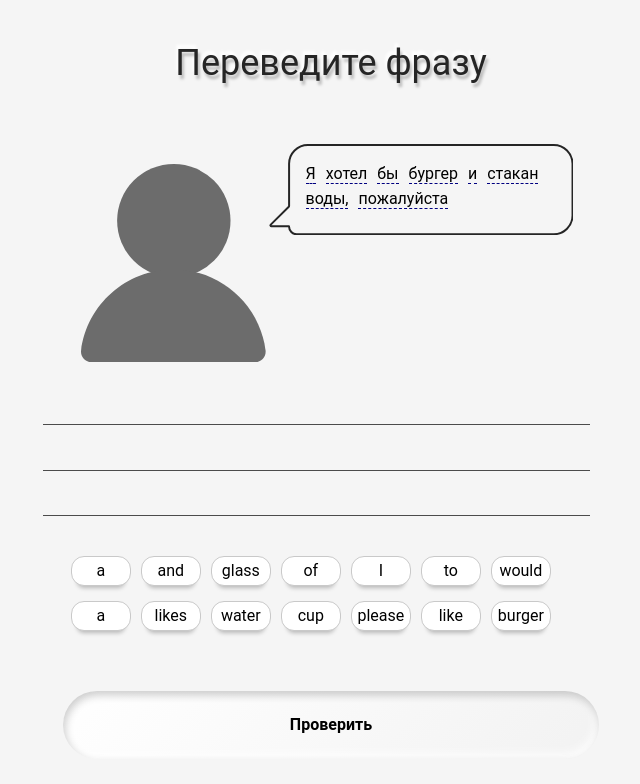
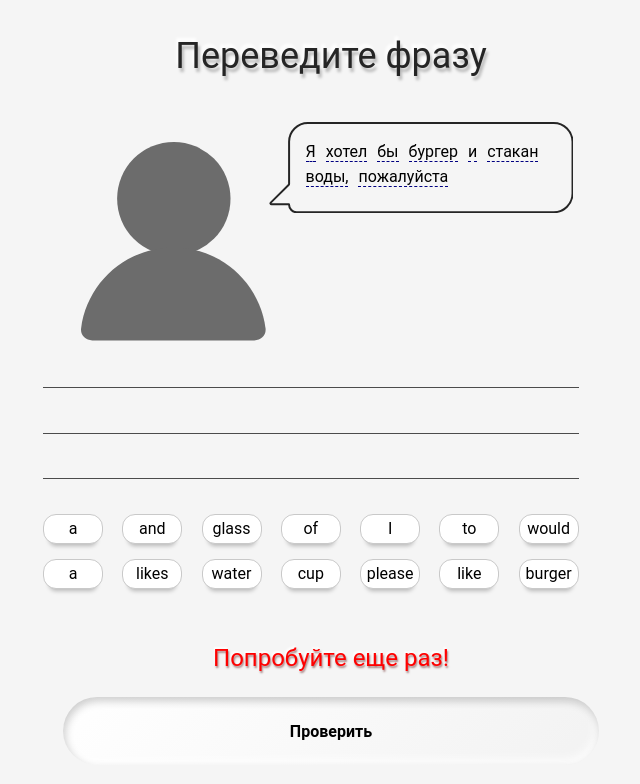
Before and after one commit to Angelina155/ilink_test, a React (Create React App) app: page / in a window 1280 px wide. Both pictures are taken after a click on the button "Проверить". Shown: the top 784 px of the page, without its empty margins (309-949 px from the left). Built offline with nearby package versions, Linux system fonts and the light colour scheme.

Commit message:
+ answer check

```diff
--- a/src/components/AnswerBox.tsx
+++ b/src/components/AnswerBox.tsx
@@ -4,7 +4,7 @@ import styled, { keyframes } from 'styled-components';
 import { KitWord } from '../types/types';
 import AnswerField from './AnswerField';
 import WordsList from './WordsList';
-import AnswerWord from './AnswerWord';
+import CheckButton from './CheckButton';
 
 /*const animation1 = keyframes`
 0% {
@@ -16,31 +16,49 @@ import AnswerWord from './AnswerWord';
 `*/
 
 const StyledAnswerBox = styled.div`
+display: flex;
+flex-direction: column;
+justify-content: space-between;
+gap: 25px;
+margin-bottom: 30px;
 `
 
 interface AnswerBoxProps {
   words: string[];
+  currentAnswer: KitWord[];
+  editCurrentAnswer: (answer: KitWord[]) => void;
 }
 
-const AnswerBox: FC<AnswerBoxProps> = ({ words }) => {
+function shuffleWords(words: string[]): string[] {
+    let res: string[] = Array.from(words);
+
+    for (let curIndex: number = res.length - 1; curIndex > 0; curIndex-- ) {
+        const newIndex: number = Math.floor(Math.random() * (curIndex + 1));
+        const temp = res[curIndex]; res[curIndex] = res[newIndex]; res[newIndex] = temp;
+    }
+
+    return res
+}
+
+function deleteWord (array: KitWord[], id: number, newElement: KitWord | null = null) : KitWord[] {
+    let temp: KitWord[] = array.filter(el => el.id !== id);
+
+    if (newElement) {
+        temp.push(newElement);
+    }
+
+    return temp
+}
+
+
+const AnswerBox: FC<AnswerBoxProps> = ({ words, currentAnswer, editCurrentAnswer }) => {
     const [currentWordsKit, setCurrentWordsKit] = useState<KitWord[]>([]);
-    const [currentAnswer, setCurrentAnswer] = useState<KitWord[]>([]);
     const [currentWord, setCurrentWord] = useState<KitWord>({id: -1, word: ''});
 
     useEffect(() => {
         prepareWords();
     }, [])
 
-    function shuffleWords(words: string[]): string[] {
-        let res: string[] = Array.from(words);
-
-        for (let curIndex: number = res.length - 1; curIndex > 0; curIndex-- ) {
-            const newIndex: number = Math.floor(Math.random() * (curIndex + 1));
-            const temp = res[curIndex]; res[curIndex] = res[newIndex]; res[newIndex] = temp;
-        }
-
-        return res
-    }
 
     function prepareWords() : void {
         const temp: KitWord[] = [];
@@ -52,21 +70,11 @@ const AnswerBox: FC<AnswerBoxProps> = ({ words }) => {
         setCurrentWord(kitWord);
     }
 
-    function deleteWord (array: KitWord[], id: number, newElement: KitWord | null = null) : KitWord[] {
-        let temp: KitWord[] = array.filter(el => el.id !== id);
-
-        if (newElement) {
-            temp.push(newElement);
-        }
-
-        return temp
-    }
-
     function answerFieldDropHandler(e: React.DragEvent): void {
         e.preventDefault();
 
         if (!currentAnswer.includes(currentWord)) {
-            setCurrentAnswer([...currentAnswer, currentWord]);
+            editCurrentAnswer([...currentAnswer, currentWord]);
             setCurrentWordsKit(deleteWord(currentWordsKit, currentWord.id, {id: currentWord.id, word: ''}));
         }
     }
@@ -74,7 +82,7 @@ const AnswerBox: FC<AnswerBoxProps> = ({ words }) => {
     function kitDropHandler(e: React.DragEvent): void {
         e.preventDefault();
 
-        setCurrentAnswer(deleteWord(currentAnswer, currentWord.id));
+        editCurrentAnswer(deleteWord(currentAnswer, currentWord.id));
 
         let temp: KitWord[] = Array.from(currentWordsKit);
         let curIndex = temp.findIndex(el => el.id === currentWord.id);
@@ -104,7 +112,7 @@ const AnswerBox: FC<AnswerBoxProps> = ({ words }) => {
         }
 
         temp.splice(temp.indexOf(kitWord) + 1, 0, currentWord);
-        setCurrentAnswer(temp);
+        editCurrentAnswer(temp);
 
         e.stopPropagation();
     }
--- a/src/components/AnswerField.tsx
+++ b/src/components/AnswerField.tsx
@@ -5,7 +5,7 @@ import { KitWord } from '../types/types';
 import AnswerWord from './AnswerWord';
 
 const StyledAnswerField = styled.div`
-width: 95%;
+width: 93%;
 height: 92px;
 margin-top: 20px;
 padding-top: 10px;
--- a/src/components/AnswerResult.tsx
+++ b/src/components/AnswerResult.tsx
@@ -1,13 +1,24 @@
 import React, { FC } from 'react';
+import styled, { css } from 'styled-components';
+
+const StyledAnswerResult = styled.h2<{$isRight: boolean}>`
+font-size: 24px;
+text-shadow: 1px 2px 2px rgba(91, 13, 13, 0.50), -1px -2px 2px #FFF;
+
+${props => props.$isRight
+  ? css`color: green;`
+  : css`color: #F00;`
+}
+`
 
 interface AnswerResultProps {
-
+  isRight: boolean;
 }
 
 
-const AnswerResult: FC<AnswerResultProps> = ({  }) => {
+const AnswerResult: FC<AnswerResultProps> = ({ isRight }) => {
     return (
-        <div>AnswerResult</div>
+        <StyledAnswerResult $isRight={isRight}>{isRight ? "Отлично!" : "Попробуйте еще раз!"}</StyledAnswerResult>
     );
 };
 
--- a/src/components/AnswerWord.tsx
+++ b/src/components/AnswerWord.tsx
@@ -1,5 +1,5 @@
 import React, { FC, useState } from 'react';
-import styled from 'styled-components';
+import styled, { css } from 'styled-components';
 import { KitWord } from '../types/types';
 
 /**&:hover {
@@ -14,8 +14,18 @@ border-radius: 13px;
 border: 1px solid #C9C9C9;
 background: #FFF;
 cursor: grab;
-box-shadow: ${props => props.$isOver ? '6px 0 10px #C4C9BD' : '0px 8px 4px -6px rgba(0, 0, 0, 0.25)'};
-margin-right: ${props => props.$isOver ? '20px' : '0px'};
+
+
+${props => props.$isOver
+  ? css`
+    box-shadow: 6px 0 10px #C4C9BD;
+    margin-right: 20px;
+  `
+  : css`
+    box-shadow: 0px 8px 4px -6px rgba(0, 0, 0, 0.25);
+    margin-right: 0;
+  `
+}
 
 @media (max-width: 1480px) {
     min-width: 60px;
--- a/src/components/Button.tsx
+++ b/src/components/CheckButton.tsx
@@ -1,5 +1,6 @@
-import React, { FC } from 'react';
+import React, { FC, useState } from 'react';
 import styled from 'styled-components';
+import { KitWord } from '../types/types';
 
 const StyledButton = styled.button`
 width: 93%;
@@ -8,19 +9,19 @@ border-radius: 88px;
 border: none;
 background: linear-gradient(135deg, #FFF 0%, #F2F2F2 100%);
 box-shadow: 2px 4px 8px rgba(0, 0, 0, 0.20) inset, -2px -4px 12px #FFF inset;
-margin-top: 20px;
 font-weight: 700;
 cursor: pointer;
 `
 
+
 interface ButtonProps {
-
+  checkAnswer: () => void;
 }
 
+const Button: FC<ButtonProps> = ({ checkAnswer }) => {
 
-const Button: FC<ButtonProps> = ({  }) => {
     return (
-        <StyledButton>Проверить</StyledButton>
+        <StyledButton onClick={()=> checkAnswer()}>Проверить</StyledButton>
     );
 };
 
--- a/src/components/TranslationTask.tsx
+++ b/src/components/TranslationTask.tsx
@@ -1,15 +1,13 @@
-import React, { FC } from 'react';
+import React, { FC, useState } from 'react';
 import styled from 'styled-components';
 
-import AnswerField from './AnswerField';
-//import AnswerWordsList from './AnswerWordsList';
-import AnswerResult from './AnswerResult';
-import Button from './Button';
 import Title from './Title';
 import TaskBox from './TaskBox';
 import AnswerBox from './AnswerBox';
 
-import { Task } from '../types/types';
+import { KitWord, Task } from '../types/types';
+import CheckButton from './CheckButton';
+import AnswerResult from './AnswerResult';
 
 const StyledContainer = styled.section`
 width: 40%;
@@ -19,7 +17,8 @@ display: flex;
 flex-direction: column;
 justify-content: space-between;
 align-items: center;
-gap: 40px 0;
+gap: 25px 0;
+
 @media (max-width: 1290px) {
   width: 45%;
 }
@@ -53,14 +52,27 @@ interface TranslationTaskProps {
   }
 
 const TranslationTask: FC<TranslationTaskProps> = ({ translationTask}) => {
-    return(
-        <StyledContainer>
-            <Title text='Переведите фразу'/>
-            <TaskBox task={translationTask.task}/>
-            <AnswerBox words={translationTask.extraWords}/>
-            {/*<AnswerResult/>*/}
-            <Button/>
-        </StyledContainer>
+  const [currentAnswer, setCurrentAnswer] = useState<KitWord[]>([]);
+  const [isCompleted, setIsCompleted] = useState<boolean>(false);
+  const [isRight, setIsRight] = useState<boolean>(false);
+
+  function checkAnswer (currentAnswer: KitWord[], rightAnswer: string): void {
+    setIsCompleted(true);
+    setIsRight(currentAnswer.map(el => el.word).join(' ') === rightAnswer);
+  }
+
+
+  return(
+    <StyledContainer>
+      <Title text='Переведите фразу'/>
+      <TaskBox task={translationTask.task}/>
+      <AnswerBox words={translationTask.extraWords} currentAnswer={currentAnswer} editCurrentAnswer={(answer) => setCurrentAnswer(answer)}/>
+      {isCompleted
+        ? <AnswerResult isRight={isRight}/>
+        : <></>
+      }
+      <CheckButton checkAnswer={() => checkAnswer(currentAnswer, translationTask.answer)}/>
+    </StyledContainer>
   )
 };
 
--- a/src/components/WordsList.tsx
+++ b/src/components/WordsList.tsx
@@ -9,8 +9,8 @@ width: 93%;
 display: flex;
 gap: 15px 10px;
 flex-wrap: wrap;
-justify-content: center;
-margin-top: 40px;
+justify-content: space-between;
+margin-top: 10px;
 @media (max-width: 960px) {
     gap: 10px 7px;
 }
```
Also changed, not shown: sfs.txt (deleted).
